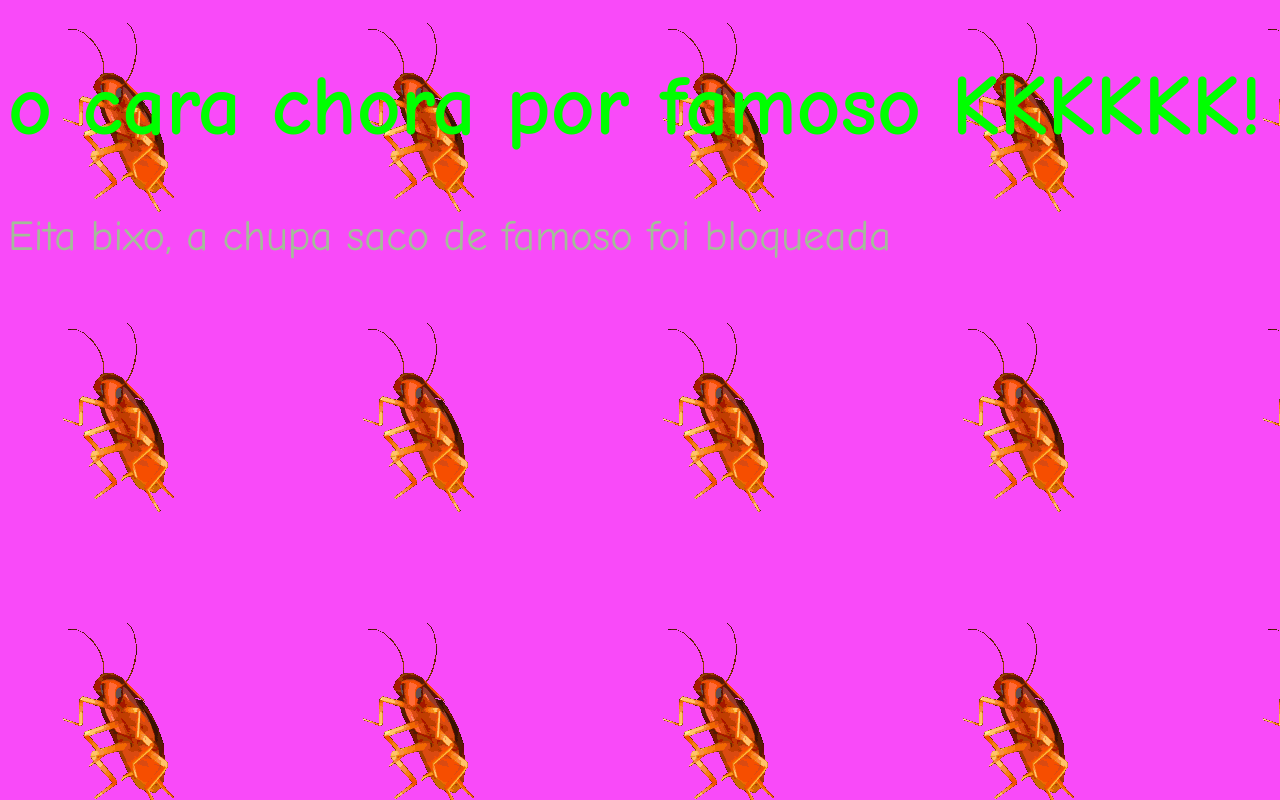
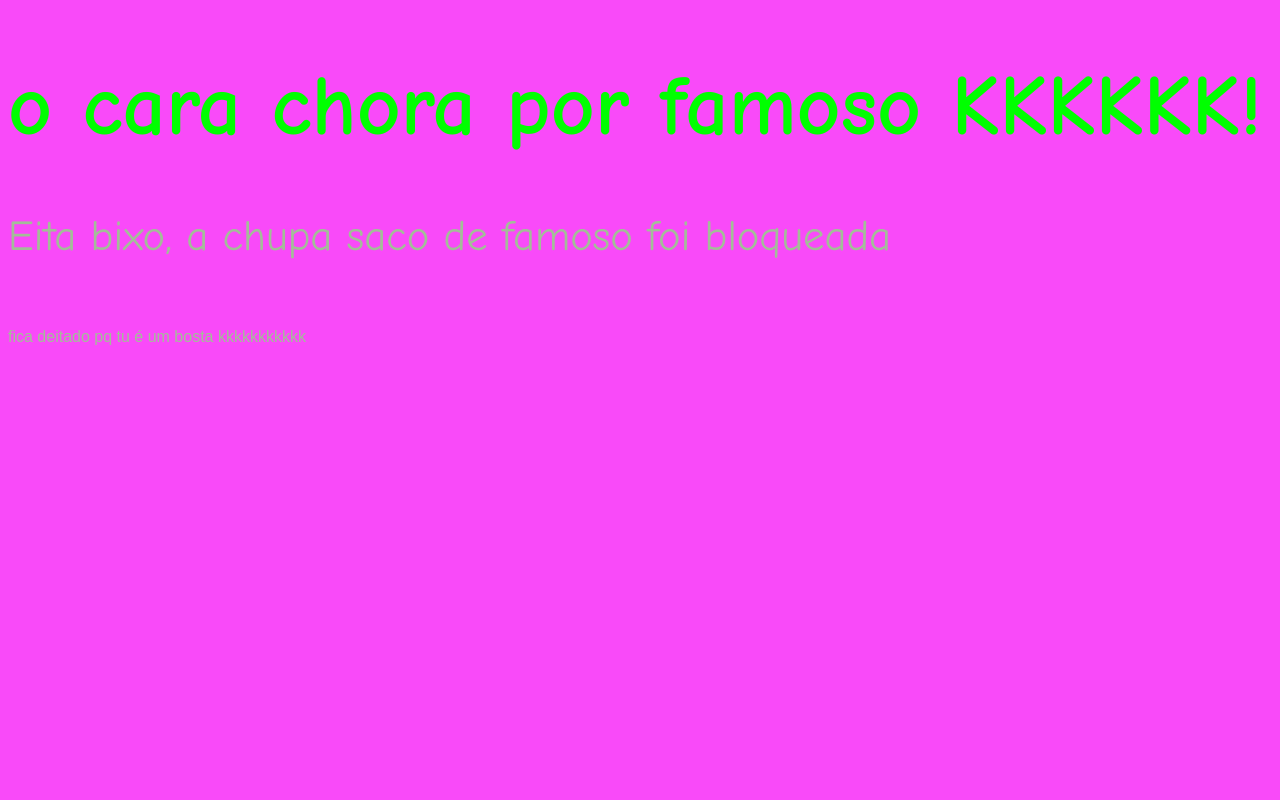
Before and after one commit to 01ook/asdasdasd, a plain HTML site: page index.html in a window 1280 px wide. Drawn offline with Linux system fonts and the light colour scheme.

Commit message:
Update index.html

```diff
--- a/index.html
+++ b/index.html
@@ -4,7 +4,7 @@
     <meta charset="UTF-8">
     <meta http-equiv="X-UA-Compatible" content="IE=edge">
     <meta name="viewport" content="width=device-width, initial-scale=1.0">
-    <title>Site Muito Foda</title>
+    <title>Quando a vida te derrubar</title>
 
     <style>
                 body{background-color: rgb(249, 74, 249);
@@ -13,6 +13,7 @@
         }
 
         h1 {color: rgb(0, 255, 0);}
+        p1{font: normal 12pt Arial ;
 
     body {
         background-repeat: repeat-y repeat-x;
@@ -31,6 +32,8 @@
 <body>
     <h1>o cara chora por famoso KKKKKK!</h1>
     <p>Eita bixo, a chupa saco de famoso foi bloqueada</p>
+
+    <p1>fica deitado pq tu é um bosta kkkkkkkkkkk</p>
 </body>
 
 </html>
```
